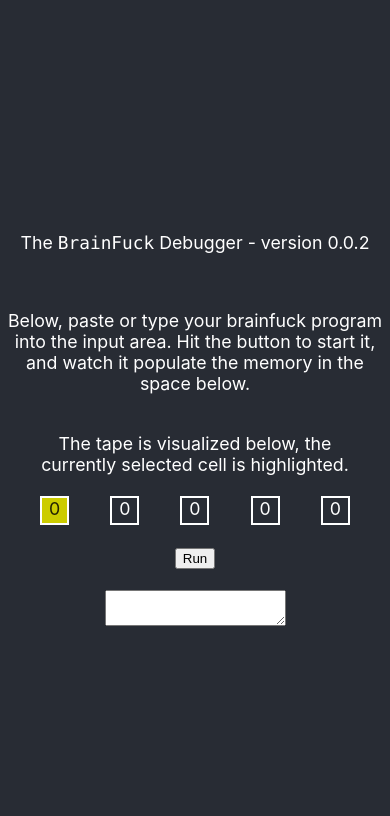
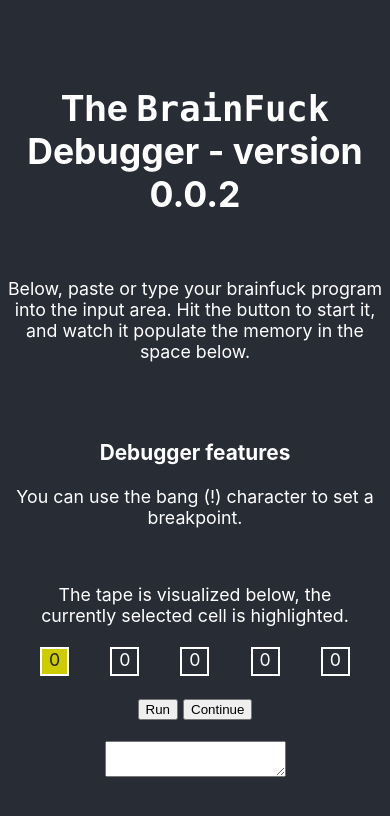
Before and after one commit to OmegaPointZero/BFDebug, a React (Create React App) app: page / in a window 390 px wide. Shown: the top 816 px of the page. Built offline with nearby package versions, Linux system fonts and the light colour scheme.

Commit message:
added breakpoint functionality with the bang symbol

```diff
--- a/src/App.js
+++ b/src/App.js
@@ -6,12 +6,18 @@ function App() {
   return (
     <div className="App">
       <header className="App-header">
-        <p>
+        <h1>
           The <code>BrainFuck</code> Debugger - version 0.0.2
-        </p>
+        </h1>
         <br />
         <p>
             Below, paste or type your brainfuck program into the input area. Hit the button to start it, and watch it populate the memory in the space below.
+        </p><br />
+        <p>
+            <h3>Debugger features</h3>
+            <p>
+                You can use the bang (!) character to set a breakpoint.
+            </p>
         </p>
         <br />
         <Debugger />
--- a/src/debugger.js
+++ b/src/debugger.js
@@ -6,7 +6,7 @@ class Debugger extends Component {
     constructor(props){
         super(props);
         this.state = {
-            program: "+>+>+>+>+>+>+>+>+>+>+<<<<", /* fixed for now, will load into memory via user input later */
+            program: "+>+>+>+!>+>+>+>+>+>+>+<<<<", /* fixed for now, will load into memory via user input later */
             eip: 0, /* instruction pointer, to replace the broken for loop */
             dp: 0, /* Data pointer, where on the tape we are */
             running: false, /* whether or not the debugger is running, will be used to implement breakpoints later */
@@ -71,10 +71,13 @@ class Debugger extends Component {
         this.setState({running:true})
     }
 
+    continue_from_breakpoint(){
+        this.setState({running:true})
+    }
+
     run_debugger(){
         var eip = this.state.eip;
         var dp = this.state.dp;
-        console.log(`running debugger at eip: ${eip}`)
         switch(this.state.program[eip]){
             case '+':
                 this.increment_tape(this.state.dp);
@@ -99,6 +102,8 @@ class Debugger extends Component {
                     this.setState({dp: dp-1});
                 }
                 break;
+            case '!':
+                this.setState({running: false});
             default:
                 break;
         }
@@ -116,7 +121,8 @@ class Debugger extends Component {
 
             </div><br />
             <div className="debugOptions">
-                <button id="run" onClick={() => {this.start_debugger()}}>Run</button>
+                <button id="run" onClick={() => {this.start_debugger()}}>Run</button>&nbsp;
+                <button id="continue" onClick={() => {this.continue_from_breakpoint()}}>Continue</button>
             </div>
             <div><br />
             <textarea id="programInput" type="text" value={this.state.value} onChange={this.handleChange} />
```
